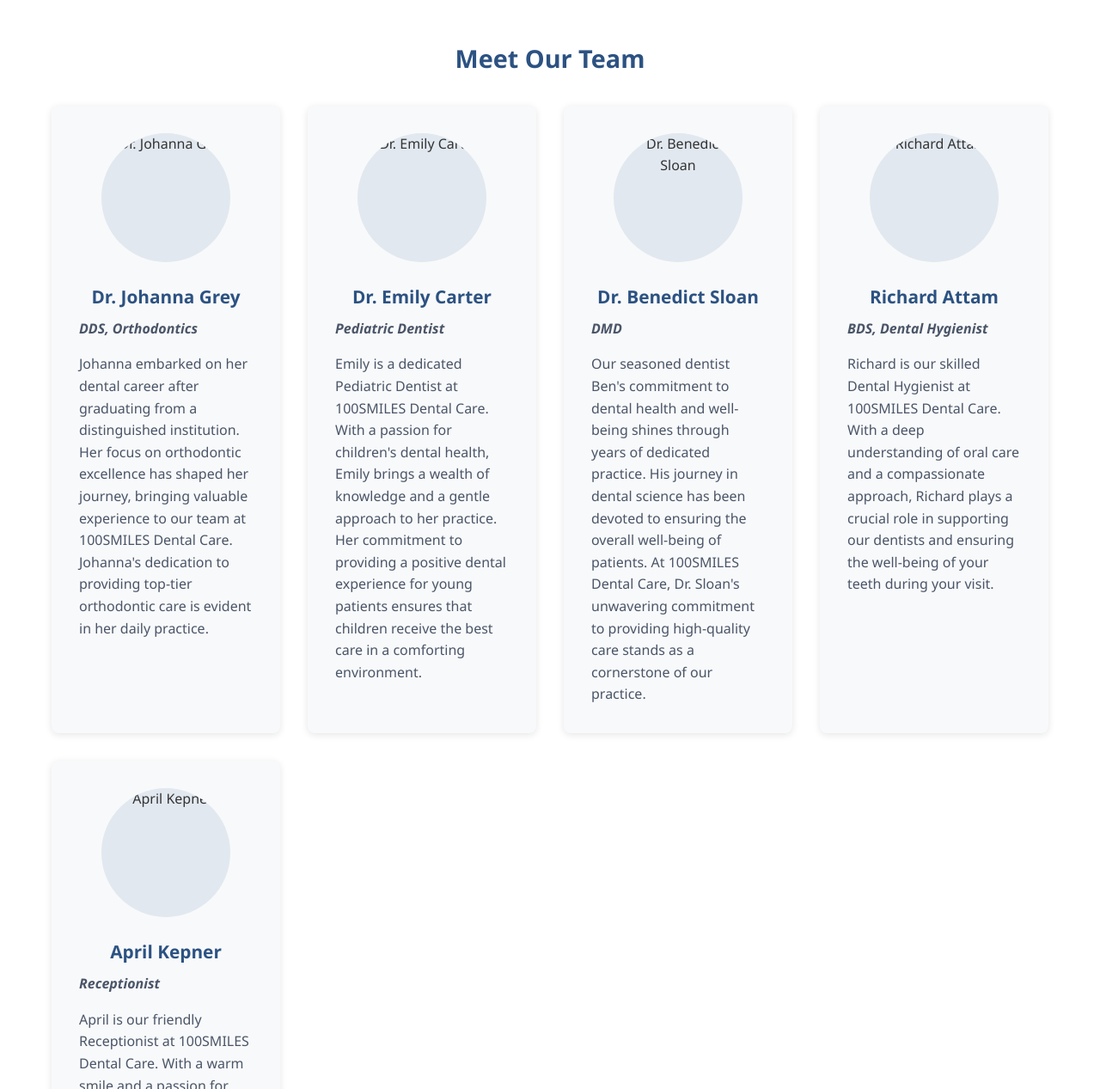
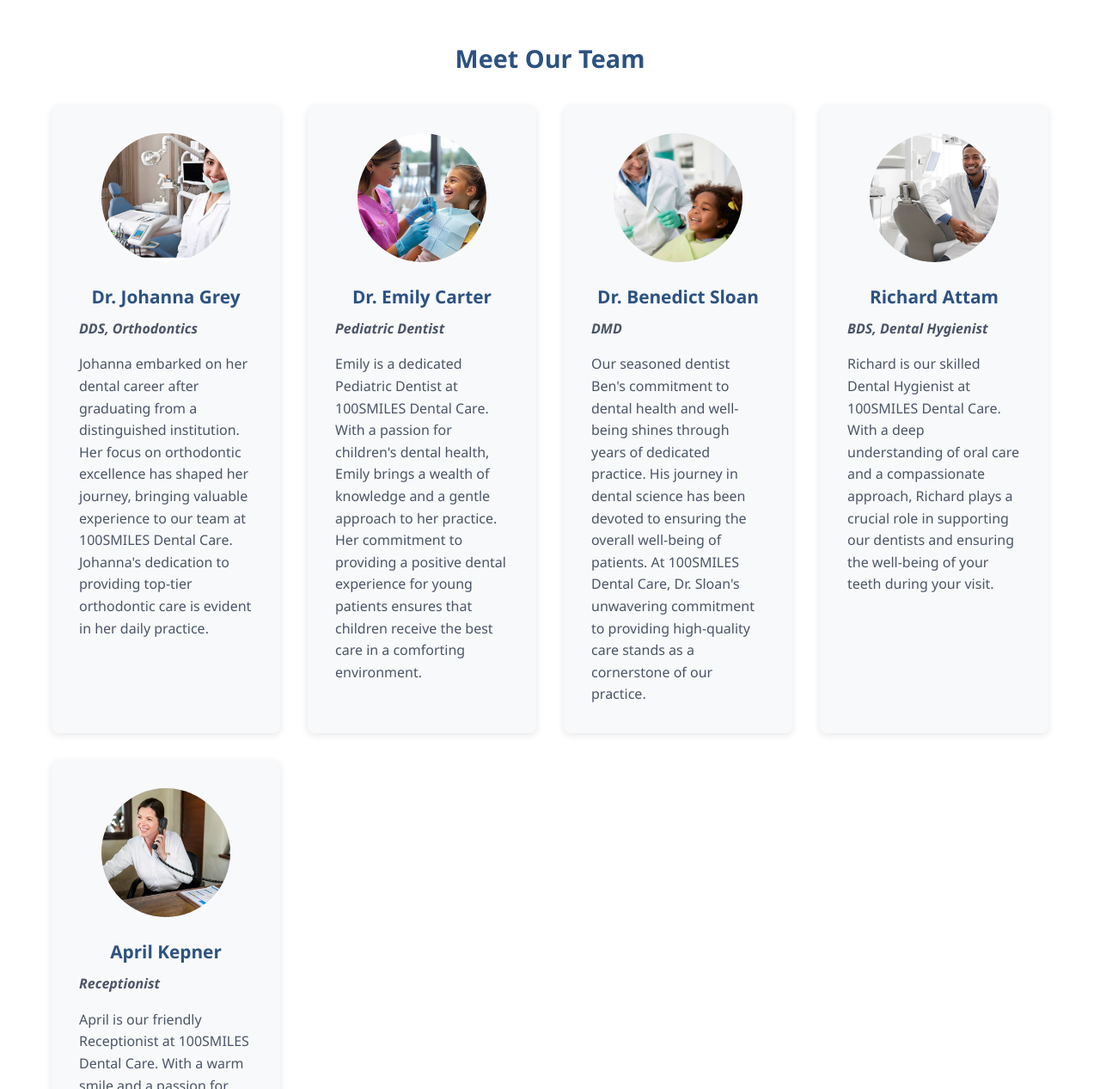
Before and after one commit to LinnThant-svg/Linn_Thant, a plain HTML site: page about.html in a window 1280 px wide. Shown: the part 880-2147 px from the top of the page at 86% size. Drawn offline with Linux system fonts and the light colour scheme.

Commit message:
Update about.html

```diff
--- a/about.html
+++ b/about.html
@@ -60,7 +60,7 @@
                     <div class="team-grid">
                         <div class="team-member">
                             <div class="member-photo">
-                                <img src="staff/doctor1.jpg.jpg" alt="Dr. Johanna Grey">
+                                <img src="doctor1.jpg.jpg" alt="Dr. Johanna Grey">
                             </div>
                             <h4>Dr. Johanna Grey</h4>
                             <p class="credentials">DDS, Orthodontics</p>
@@ -69,7 +69,7 @@
 
                         <div class="team-member">
                             <div class="member-photo">
-                                <img src="staff/doctor3.jpg.jpeg" alt="Dr. Emily Carter">
+                                <img src="doctor3.jpg.jpeg" alt="Dr. Emily Carter">
                             </div>
                             <h4>Dr. Emily Carter</h4>
                             <p class="credentials">Pediatric Dentist</p>
@@ -78,7 +78,7 @@
 
                         <div class="team-member">
                             <div class="member-photo">
-                                <img src="staff/doctor2.jpg.jpg" alt="Dr. Benedict Sloan">
+                                <img src="doctor2.jpg.jpg" alt="Dr. Benedict Sloan">
                             </div>
                             <h4>Dr. Benedict Sloan</h4>
                             <p class="credentials">DMD</p>
@@ -87,7 +87,7 @@
 
                         <div class="team-member">
                             <div class="member-photo">
-                                <img src="staff/hygienist.jpg.jpeg" alt="Richard Attam">
+                                <img src="hygienist.jpg.jpeg" alt="Richard Attam">
                             </div>
                             <h4>Richard Attam</h4>
                             <p class="credentials">BDS, Dental Hygienist</p>
@@ -96,7 +96,7 @@
 
                         <div class="team-member">
                             <div class="member-photo">
-                                <img src="staff/receptionist.jpg.jpg" alt="April Kepner">
+                                <img src="receptionist.jpg.jpg" alt="April Kepner">
                             </div>
                             <h4>April Kepner</h4>
                             <p class="credentials">Receptionist</p>
@@ -142,4 +142,5 @@
 
     <script src="script.js"></script>
 </body>
+
 </html>
```
